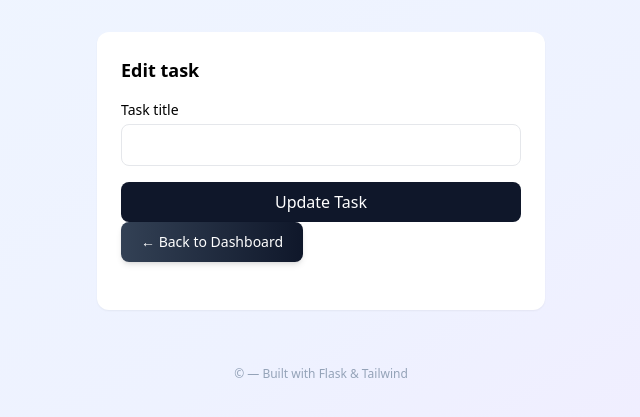
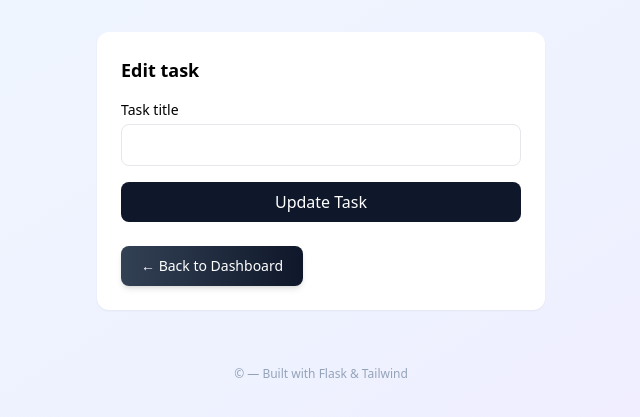
Before and after one commit to hassanjebli/devops-ci-cd-project, a Flask app: page /edit/1 in a window 1280 px wide. Shown: the part 93-510 px from the top of the page, without its empty margins (319-959 px from the left). Run offline with Flask 3, Linux system fonts and the light colour scheme; data that the repository does not hold is empty; some libraries are stand-ins or nearby versions.

Commit message:
fix go back button

```diff
--- a/app/templates/edit.html
+++ b/app/templates/edit.html
@@ -19,11 +19,12 @@
             Update Task
         </button>
     </form>
-
+<div class="mt-6 text-center"></div>
     <a href="/"
-   class="inline-flex items-center gap-2 px-5 py-2.5 mb-6 bg-gradient-to-r from-slate-700 to-slate-900 text-white text-sm font-medium rounded-lg hover:from-slate-800 hover:to-black shadow-md hover:shadow-lg transform hover:-translate-y-0.5 transition-all duration-200">
+   class="inline-flex items-center justify-center gap-2 px-5 py-2.5 bg-gradient-to-r from-slate-700 to-slate-900 text-white text-sm font-medium rounded-lg hover:from-slate-800 hover:to-black shadow-md hover:shadow-lg transform hover:-translate-y-0.5 transition-all duration-200 w-full sm:w-auto">
     ← Back to Dashboard
 </a>
 </div>
+</div>
 
 {% endblock %}
```
